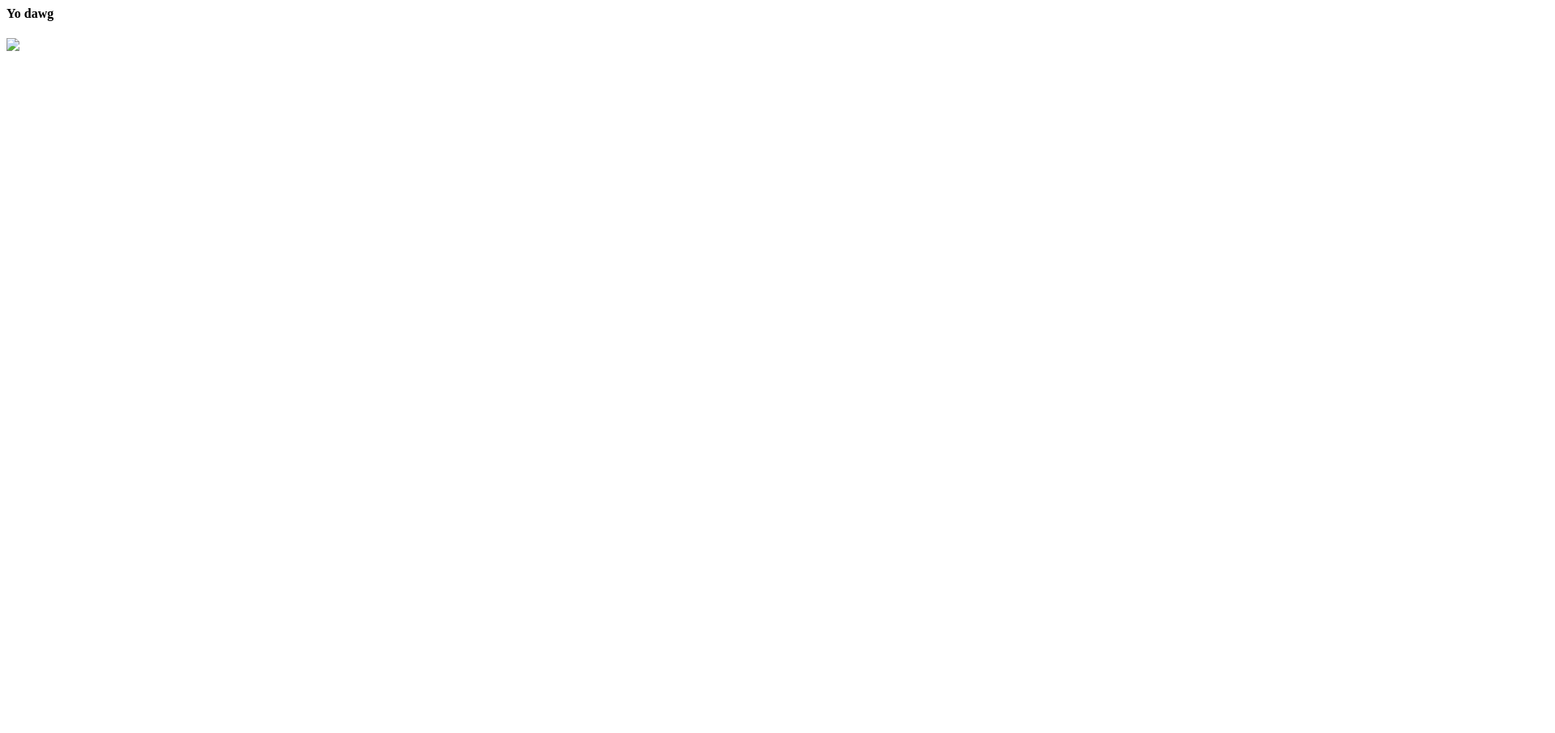
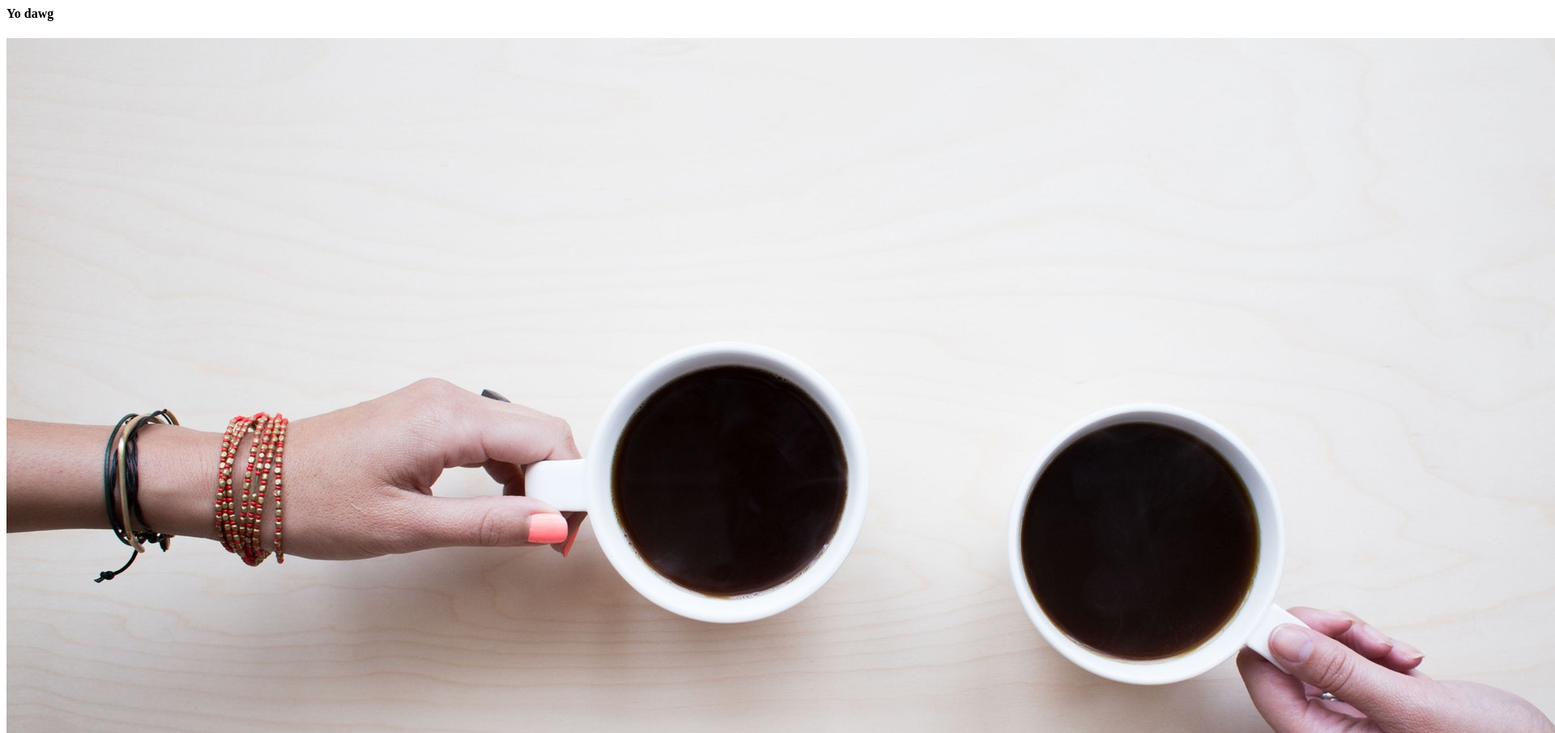
Before and after one commit to ejparnell/assets, a plain HTML site: page index.html in a window 1280 px wide. Shown: the top 905 px of the page at 81% size, 1920 px wide, since content can reach past the window. Before the commit the page ends 800 px from the top, so only its background shows below. Drawn offline with Linux system fonts and the light colour scheme; the site is published under a folder, as on GitHub Pages, so addresses that start at the root find nothing.

Commit message:
rm slash

```diff
--- a/index.html
+++ b/index.html
@@ -2,6 +2,6 @@
     <head><title></title></head>
     <body>
         <h4>Yo dawg</h4>
-        <img src="/coffee-photo.jpg" />
+        <img src="coffee-photo.jpg" />
     </body>
 </html>
```
